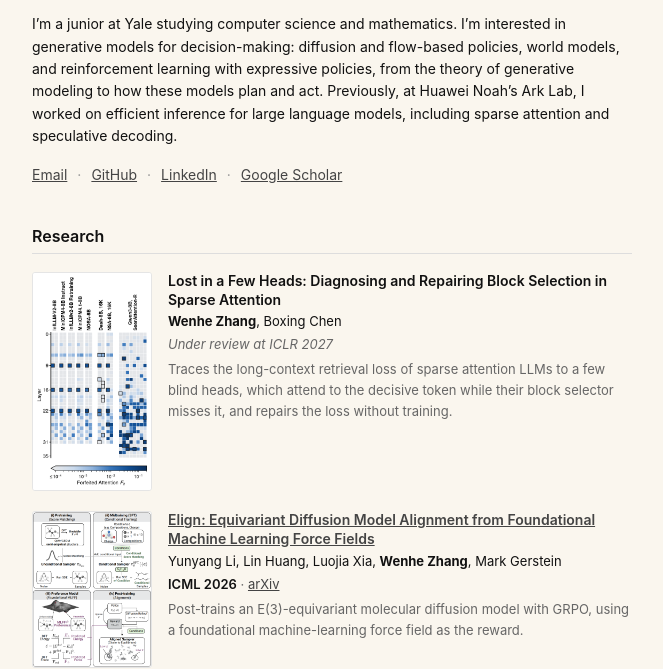
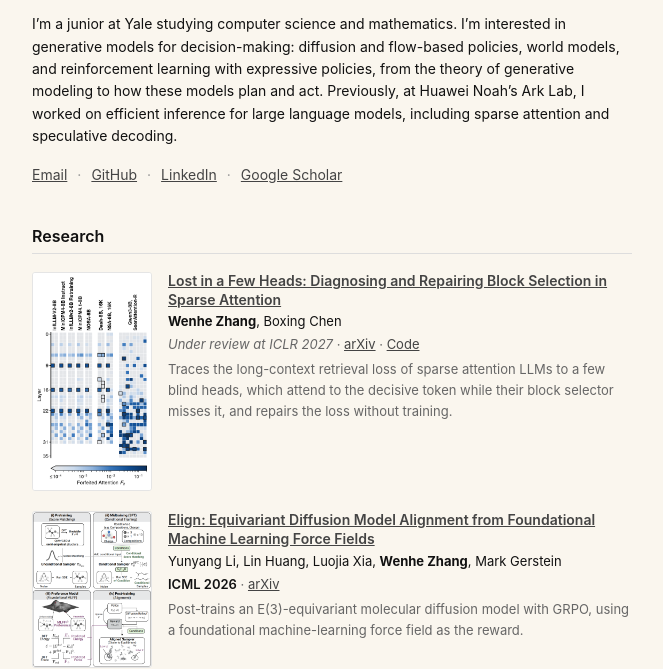
Before and after one commit to zhangwenhe1007/zhangwenhe1007.github.io, a plain HTML site: page index.html in a window 1280 px wide. Shown: the part 153-822 px from the top of the page, without its empty margins (308-971 px from the left). Drawn offline with Linux system fonts and the light colour scheme.

Commit message:
Link the arXiv paper and code from the Lost in a Few Heads entry

```diff
--- a/index.html
+++ b/index.html
@@ -42,9 +42,9 @@
           <li class="pub">
             <div class="pub-thumb"><img src="images/fewheads_vertical.png" alt="Figure from Lost in a Few Heads" width="120" height="221"></div>
             <div class="pub-body">
-              <p class="pub-title">Lost in a Few Heads: Diagnosing and Repairing Block Selection in Sparse Attention</p>
+              <p class="pub-title"><a href="https://arxiv.org/abs/2611.21917">Lost in a Few Heads: Diagnosing and Repairing Block Selection in Sparse Attention</a></p>
               <p class="pub-authors"><strong>Wenhe Zhang</strong>, Boxing Chen</p>
-              <p class="pub-venue"><span class="status">Under review at ICLR 2027</span></p>
+              <p class="pub-venue"><span class="status">Under review at ICLR 2027</span> · <a href="https://arxiv.org/abs/2611.21917">arXiv</a> · <a href="https://github.com/zhangwenhe1007/blind-attention-heads">Code</a></p>
               <p class="pub-summary">Traces the long-context retrieval loss of sparse attention LLMs to a few blind heads, which attend to the decisive token while their block selector misses it, and repairs the loss without training.</p>
             </div>
           </li>
```
